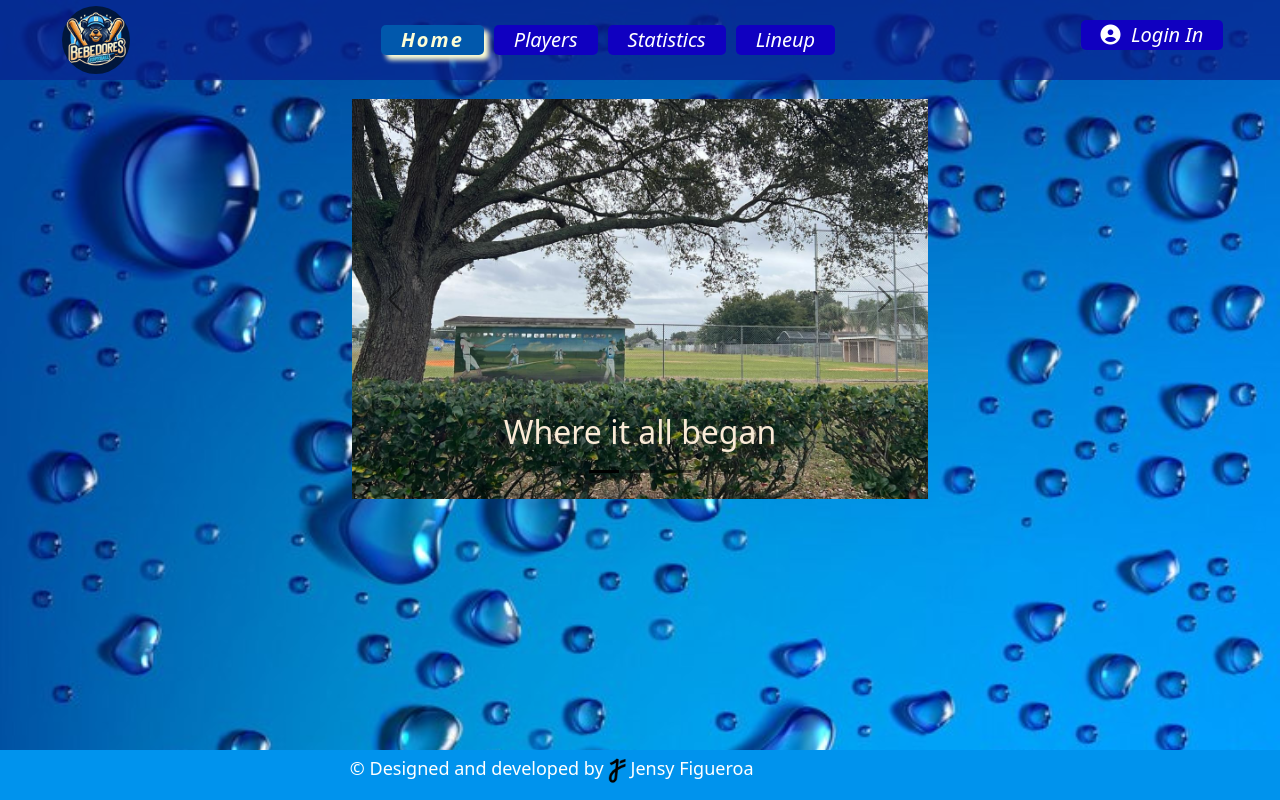
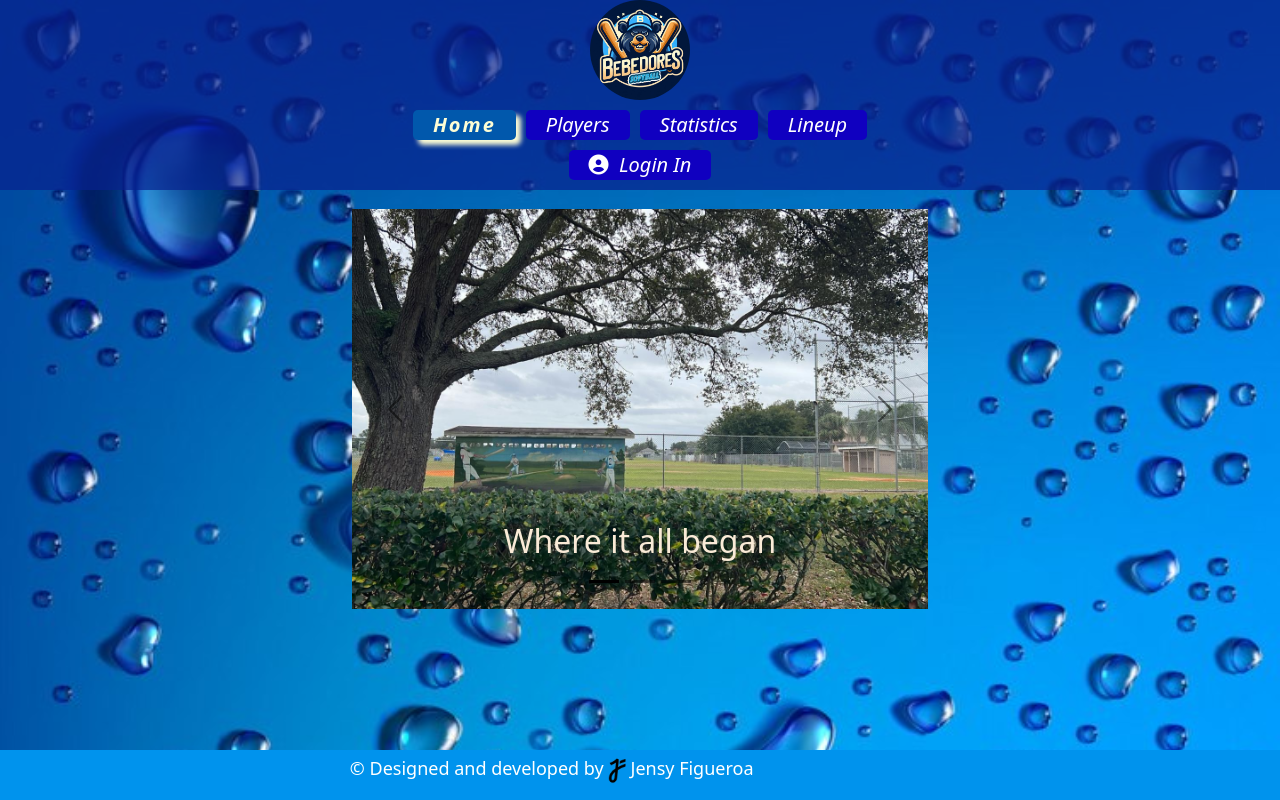
Before and after one commit to JensyFigueroa/lineupSoftball, a React (Vite) app: page /home in a window 1280 px wide. Built offline with nearby package versions, Linux system fonts and the light colour scheme; no server answers; a web font is replaced by a local one.

Commit message:
update link API

```diff
--- a/src/App.css
+++ b/src/App.css
@@ -4,7 +4,7 @@
   /* background-position: center; */
   background-repeat: no-repeat;
   width: 100%;
-  height: 100vh;
+  min-height: 100vh;
   /* overflow: hidden; */
 }
 
@@ -55,7 +55,7 @@ ul {
 
 @media (min-width: 768px) and (max-width: 1200px) {
   .App{
-    /* height: auto; */
+    height: auto;
   }
 
 }
--- a/src/components/navbar/Navbar.jsx
+++ b/src/components/navbar/Navbar.jsx
@@ -12,7 +12,11 @@ export default function Navbar() {
   return (
     <div className={styles.navBarGrid}>
 
-        <Link to='/' className={styles.logo}><img src={logo} alt=""  className={styles.img}/></Link>
+      <div className={styles.logo}>
+        <Link to='/' className={styles.logoLink}>
+          <img src={logo} alt=""  className={styles.img}/>
+        </Link>
+      </div>
 
       <div className={styles.gridItemMenu}>
         <NavLink to='/home' className={({ isActive }) => (isActive ? 'activeLink' : 'link')}>Home</NavLink>
--- a/src/components/navbar/Navbar.module.css
+++ b/src/components/navbar/Navbar.module.css
@@ -1,27 +1,28 @@
 .navBarGrid {
     display: grid;
-    grid-template-columns: 15% 65% 20%;
-    height: 10%;
+    grid-template-columns: auto;
+    /* grid-template-columns: 15% 65% 20%; */
+    /* height: 10%; */
     justify-items: center;
     background-color:rgb(8,34,142, .7);
+    gap: 10px
   }
 
-  .logo{
+  /* .logo{
+    width: 100%;
+    height: 100%;
+  } */
+
+  .logoLink{
     display: flex;
     justify-content: center;
     align-items: center;
   }
 
   .img{
-    width: 35%;
+    width: 13%;
     border-radius: 50px;
   }
-
-  /* .navBarGrid a {
-    width: 30%;
-    text-align: center;
-
-  } */
 
   .gridItemMenu{
     display: flex;
@@ -41,8 +42,13 @@
     margin-bottom: 10px;
   }
 
+
+  @media (min-width: 576px) {
+    grid-template-columns: 15% 65% 20%;
+  }
+
   @media (min-width: 320px) and (max-width: 768px) {
-    .navBarGrid {
+    /* .navBarGrid {
       grid-template-columns: auto;
       gap: 5px;
       height: 20%;
@@ -61,7 +67,7 @@
 
     .navBarGrid a {
       width: 100%;
-    }
+    } */
 
   }
 
--- a/src/components/playersList/PlayersList.module.css
+++ b/src/components/playersList/PlayersList.module.css
@@ -12,7 +12,7 @@
     font-family: "Tourney", sans-serif;
     background-color: rgb(0,147,237,.9);
     border-radius: 10px;
-    height: 15%;
+    /* height: 15%; */
 }
 
 
```
